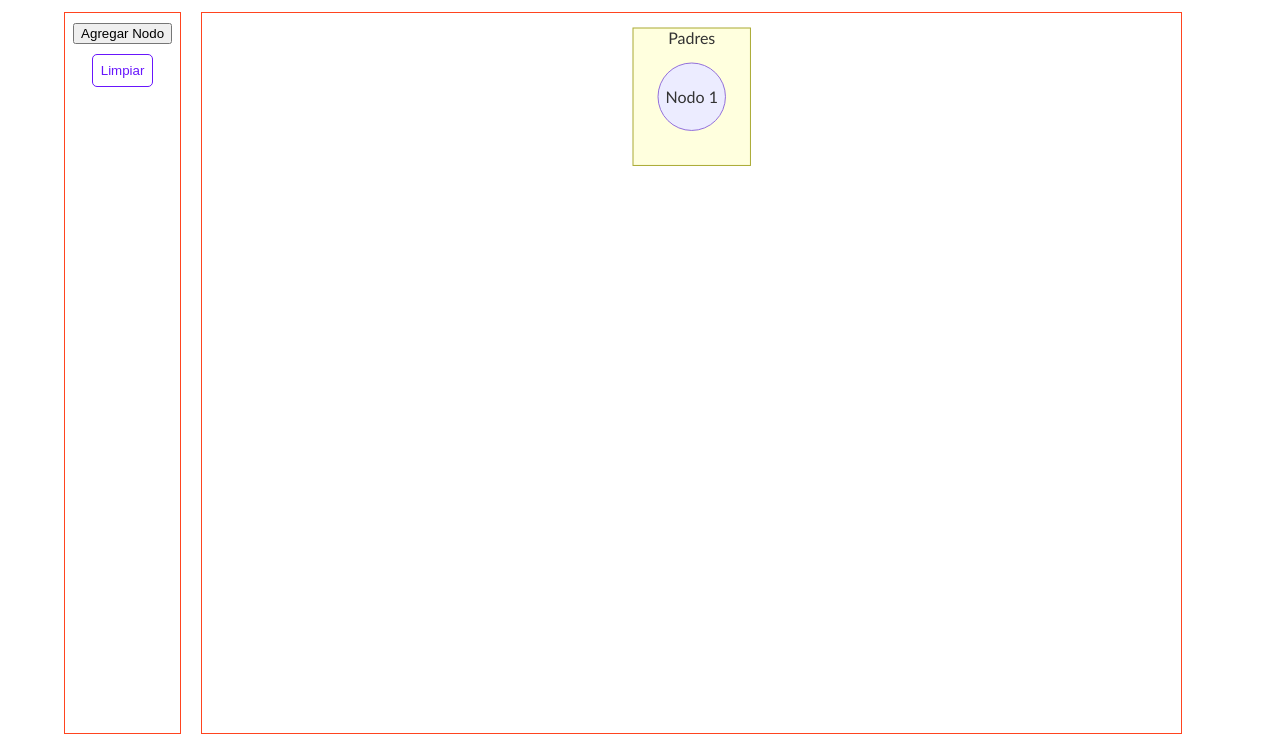
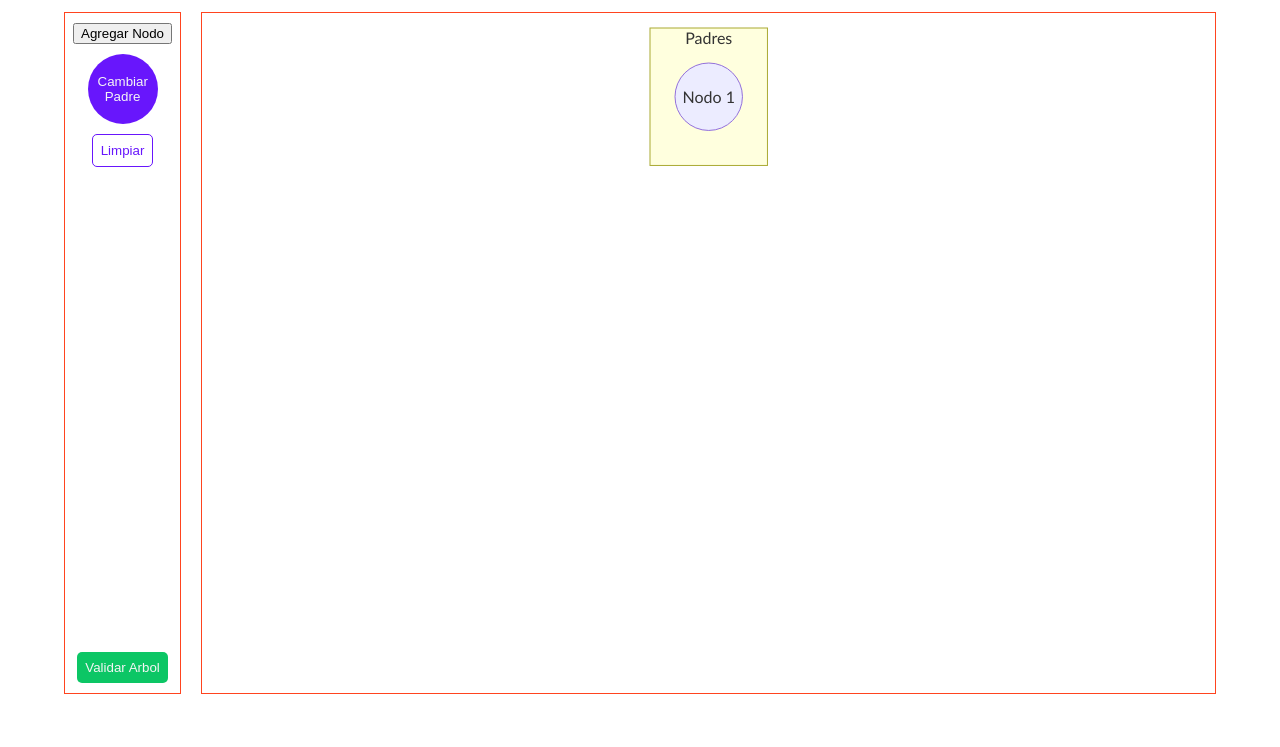
Before and after one commit to CrgioPeca88/mermaidjs-typescript-experiment, a website built with Parcel: page src/index.html in a window 1280 px wide. Shown: the part 63-810 px from the top of the page. Built offline with nearby package versions, Linux system fonts and the light colour scheme.

Commit message:
[FEATURE] validate tree and styles adjusted

```diff
--- a/src/index.html
+++ b/src/index.html
@@ -13,8 +13,12 @@
     <h1 class="main-title">MermaidJs Experiment</h1>
     <section class="diagram-container">
         <div class="pallete">
-            <button id="addNode" class="pallete-add-node">Agregar Nodo</button>
-            <button id="clear" class="pallete-clear">Limpiar</button>
+            <div class="tree-actions">
+                <button id="addNode" class="pallete-add-node">Agregar Nodo</button>
+                <button id="updateParent" class="pallete-update-parent">Cambiar Padre</button>
+                <button id="clear" class="pallete-clear">Limpiar</button>
+            </div>
+            <button id="treeValidate" class="pallete-tree-validate">Validar Arbol</button>
         </div>
         <div class="mermaid" id="mermaid-diagram"></div>
     </section>
--- a/src/main.css
+++ b/src/main.css
@@ -18,13 +18,20 @@ body h1 {
     display: flex;
     gap: 20px;
     width: 90vw;
-    height: 90vh;
+    height: 85vh;
 }
 
 .pallete {
     border: 1px solid #ff441f;
     width: 10%;
     height: inherit;
+    display: flex;
+    flex-direction: column;
+    justify-content: space-between;
+    align-items: center;
+}
+
+.pallete .tree-actions {
     display: flex;
     flex-direction: column;
     justify-content: start;
@@ -36,6 +43,17 @@ body h1 {
     margin-top: 10px;
 }
 
+.pallete .pallete-update-parent {
+    width: 70px;
+    height: 70px;
+    background-color: #6816fc;
+    border: none;
+    color: whitesmoke;
+    padding: 10px;
+    border-radius: 50px;
+    cursor: pointer;
+}
+
 .pallete .pallete-clear {
     background-color: transparent;
     border: 1px solid #6816fc;
@@ -45,11 +63,25 @@ body h1 {
     cursor: pointer;
 }
 
+.pallete .pallete-tree-validate {
+    background-color: #0CC665;
+    border: none;
+    color: whitesmoke;
+    padding: 8px;
+    border-radius: 5px;
+    cursor: pointer;
+    margin-bottom: 10px;
+}
+
+.pallete button:hover {
+    font-weight: bold;
+}
+
 .mermaid {
     text-align: center;
     border: 1px solid #ff441f;
-    /*color: white;*/
-    width: 85%;
+    color: white;
+    width: 88%;
     height: inherit;
     overflow-y: auto;
     overflow-x: auto;
```
